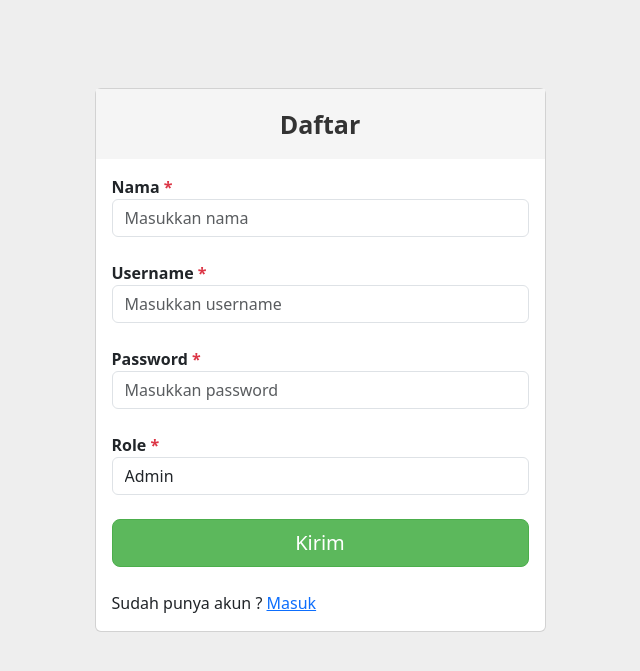
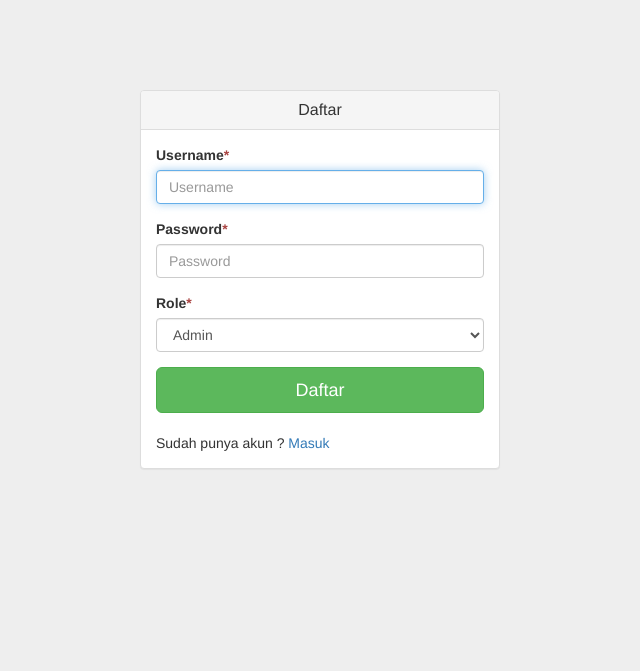
Before and after one commit to Khalidmufr/PA-WEB, a PHP site: page /register.php in a window 1280 px wide. Shown: the top 671 px of the page, without its empty margins (320-960 px from the left). Run offline with PHP 8.4, Linux system fonts and the light colour scheme; some libraries are stand-ins or nearby versions.

Commit message:
memperbaiki bug pada login dan register

```diff
--- a/asset/css/login.css
+++ b/asset/css/login.css
@@ -4,40 +4,21 @@ body {
     background-color: #eee;
     }
 
-    label{
-        font-weight: 600;
+    .login-panel {
+        margin-top: 50px;
     }
-    .login-panel {
-        margin-top: 0px;
-    }
-    .panel-title{
-        font-weight: 700;
-        margin-top: 0;
-        margin-bottom: 0;
-        padding-top: 20px;
-        padding-bottom: 20px;
-        font-size: 25px;
-        color: inherit;
-    }
+
     .panel-heading {
         text-align: center;
-        color: #333;
-        background-color: #f5f5f5;
-        border-color: #ddd;
     }
 
     .panel-heading h3 {
         margin-top: 0;
     }
-    .tombol{
-        display: flex;
-        justify-content: center;
-        align-items: center;
-    }
+
     .btn-success {
         background-color: #5cb85c;
         border-color: #4cae4c;
-        width: 100%;
     }
 
     .btn-success:hover {
--- a/register.php
+++ b/register.php
@@ -7,29 +7,15 @@ if(isset($_POST['submit'])){
     $role = $_POST['role'];
 
     $query = "INSERT INTO login (nama, username, password, role) VALUES ('$nama', '$username', '$password', '$role')";
-    $cari_nama = "SELECT nama FROM login WHERE nama='$nama'";
-    $valid = mysqli_query($koneksi,$cari_nama);
-    $cari_username = "SELECT username FROM login WHERE username='$username'";
-    $valid_2 = mysqli_query($koneksi,$cari_username);
 
-    if(mysqli_num_rows($valid) > 0){
-       echo "<div class='alert alert-danger alert-dismissible fade show' role='alert'>
-                <strong>Gagal Mendaftar !</strong> Nama sudah digunakan
-                <button type='button' class='btn-close' data-bs-dismiss='alert' aria-label='Close'></button>
-              </div>";
-    } else if(mysqli_num_rows($valid_2) > 0) {
-       echo "<div class='alert alert-danger alert-dismissible fade show' role='alert'>
-                <strong>Gagal Mendaftar !</strong> Username sudah digunakan
-                <button type='button' class='btn-close' data-bs-dismiss='alert' aria-label='Close'></button>
-              </div>";
+    if(mysqli_query($koneksi, $query)){
+        echo "<script>
+        alert('Berhasil daftar');
+        document.location.href = 'index.php';
+        </script>";
+
     } else {
-        echo "<div class='alert alert-success'><strong>Berhasil Melakukan Pendaftaran !</strong></div>";
-        mysqli_query($koneksi, $query);
-        // echo "<script>
-        // alert('Berhasil Melakukan Pendaftaran');
-        // document.location.href = 'index.php';
-        // </script>";
-        // echo  mysqli_error($koneksi);
+        echo "Registrasi gagal: " . mysqli_error($koneksi);
     }
 }
 ?>
@@ -39,59 +25,49 @@ if(isset($_POST['submit'])){
 <head>
     <title>Daftar</title>
     <!-- load Bootstrap CSS -->
-    <link rel="stylesheet" href="https://cdn.jsdelivr.net/npm/bootstrap-icons@1.4.1/font/bootstrap-icons.css">
-    <link href="https://cdn.jsdelivr.net/npm/bootstrap@5.3.0-alpha3/dist/css/bootstrap.min.css" rel="stylesheet" integrity="sha384-KK94CHFLLe+nY2dmCWGMq91rCGa5gtU4mk92HdvYe+M/SXH301p5ILy+dN9+nJOZ" crossorigin="anonymous">
+    <link rel="stylesheet" href="https://maxcdn.bootstrapcdn.com/bootstrap/3.3.7/css/bootstrap.min.css">
     <!-- load custom CSS -->
     <link rel="stylesheet" href="asset/css/login.css">
 </head>
 <body>
-<div class="container mt-5">
-        <div class="row justify-content-center">
-            <div class="col-md-6 col-lg-5">
-                <div class="card">
-                    <div class="login-panel panel panel-default">
-                        <div class="panel-heading">
-                            <h3 class="panel-title">Daftar</h3>
-                        </div>
-                        <div class="card-body">
-                            <form role="form" action="register.php" method="post">
+    <div class="container">
+        <div class="row">
+            <div class="col-md-4 col-md-offset-4">
+                <div class="login-panel panel panel-default">
+                    <div class="panel-heading">
+                        <h3 class="panel-title">Daftar</h3>
+                    </div>
+                    <div class="panel-body">
+                        <form action="register.php" method="post">
+                            <fieldset>
                                 <div class="form-group">
-                                    <label>Nama <span class="text-danger">*</span></label>
-                                    <input type="text" class="form-control" id="nama" name="nama" placeholder="Masukkan nama" required>
+                                    <label>Username<span class="text-danger">*</span></label>
+                                    <input class="form-control" placeholder="Username" name="username" type="text" autofocus>
                                 </div>
-                                <br>
                                 <div class="form-group">
-                                    <label>Username <span class="text-danger">*</span></label>
-                                    <input type="text" class="form-control" id="username" name="username" placeholder="Masukkan username" required>
+                                    <label>Password<span class="text-danger">*</span></label>
+                                    <input class="form-control" placeholder="Password" name="password" type="password" value="">
                                 </div>
-                                <br>
                                 <div class="form-group">
-                                    <label>Password <span class="text-danger">*</span></label>
-                                    <input type="password" class="form-control" id="password" name="password" placeholder="Masukkan password" required>
-                                </div>
-                                <br>
-                                <div class="form-group">
-                                    <label>Role <span class="text-danger">*</span></label>
+                                    <label>Role<span class="text-danger">*</span></label>
+                                    <br>
                                     <select class="form-control" aria-label="Default select example" name="role">
                                         <option value="admin">Admin</option>
                                         <option value="staff">Staff</option>
                                         <option value="user">User</option>
                                     </select>
                                 </div>
-                                <br>
-                                <div class="tombol">
-                                    <button type="submit" name="submit" class="btn btn-lg btn-success">Kirim</button>
-                                </div>
-                                <br>
-                                Sudah punya akun ? <a href="index.php">Masuk</a>
-                            </form>
-                        </div>
+                                <button type="submit" name="submit" class="btn btn-lg btn-success btn-block">Daftar</button>
+                            </fieldset>
+                            <br>
+                            Sudah punya akun ? <a href="index.php">Masuk</a>
+                        </form>
                     </div>
                 </div>
             </div>
         </div>
     </div>
     <!-- load Bootstrap JS -->
-    <script src="https://cdn.jsdelivr.net/npm/bootstrap@5.3.0-alpha1/dist/js/bootstrap.bundle.min.js" integrity="sha384-w76AqPfDkMBDXo30jS1Sgez6pr3x5MlQ1ZAGC+nuZB+EYdgRZgiwxhTBTkF7CXvN" crossorigin="anonymous"></script>
+    <script src="https://maxcdn.bootstrapcdn.com/bootstrap/3.3.7/js/bootstrap.min.js"></script>
 </body>
 </html>
```
Also changed, not shown: index.php (+28 -38 lines).
